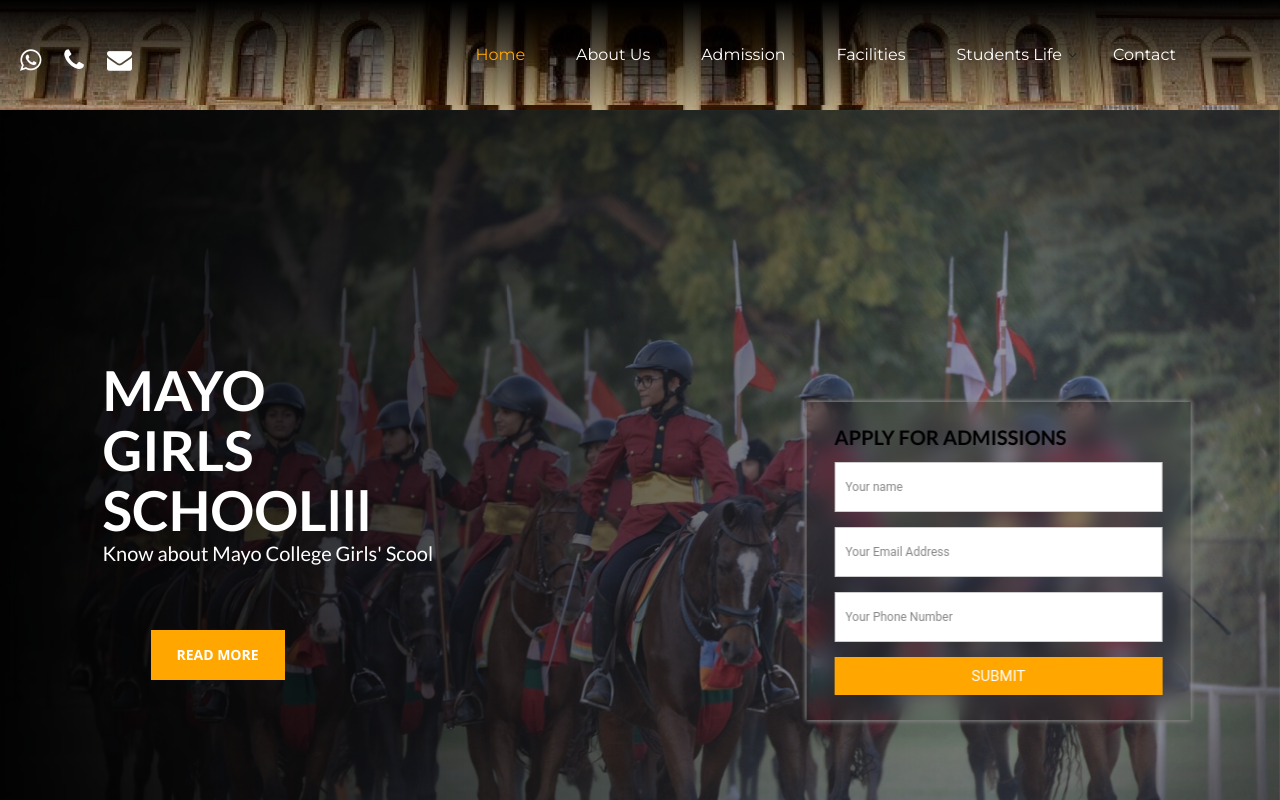
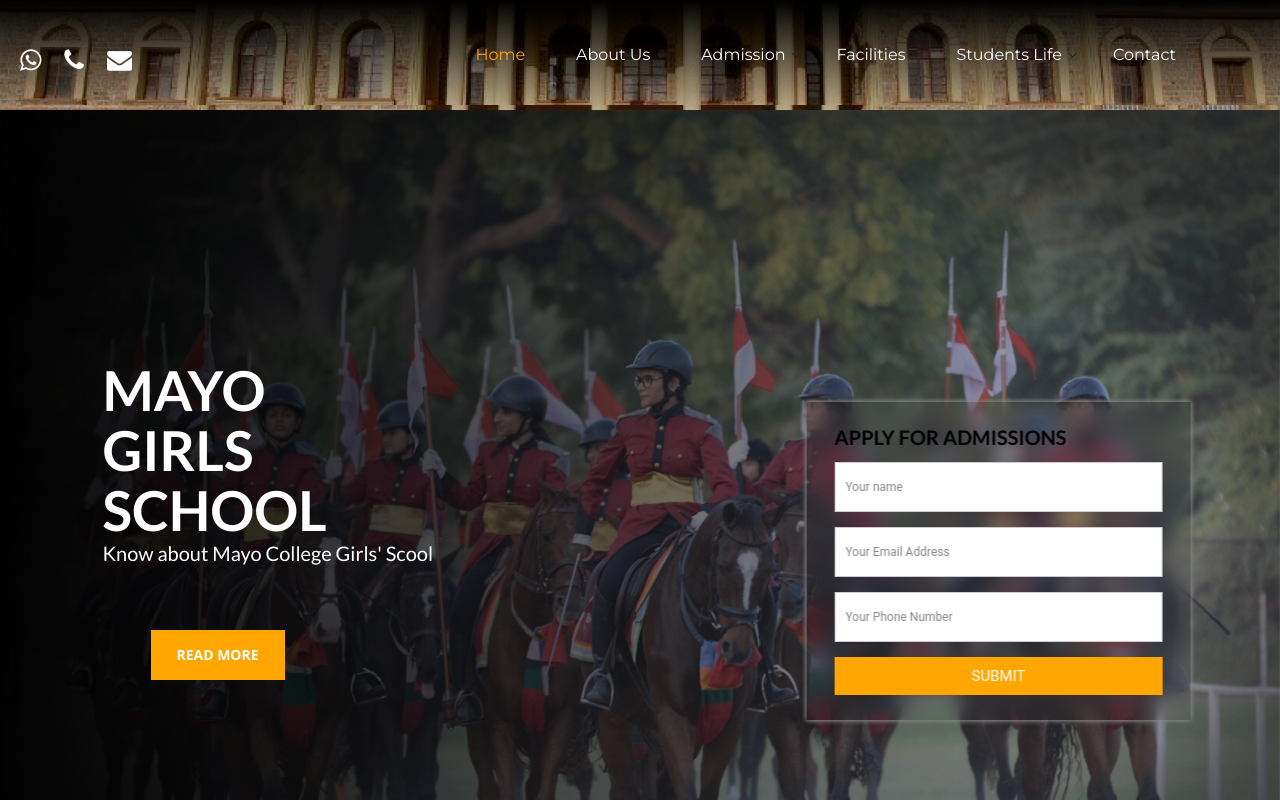
Before and after one commit to MohdSakir/Mayo-School, a plain HTML site: page index.html in a window 1280 px wide. Shown: the top 800 px of the page. Drawn offline with nearby package versions, Linux system fonts and the light colour scheme; some packages are replaced by stand-ins of ours; files that its build step writes are made by us from their sources; a script that the page names is missing; files whose address does not match are found by name; a web font is replaced by a local one.

Commit message:
Update index.html

```diff
--- a/index.html
+++ b/index.html
@@ -287,7 +287,7 @@
 
     </div>
 <div class="mayo">
-    <h1 class="mayo-girls">MAYO GIRLS SCHOOLlll</h1>
+    <h1 class="mayo-girls">MAYO GIRLS SCHOOL</h1>
     <p class="mayo-girls-para">Know about Mayo College Girls' Scool</p>
     <!-- <button class="mayo-btn"><a href="/about-welham.html"></a>Know More</button> -->
     <div class="button-alumni mayo-btn "><a href="#" class="btn-two mayo-btn2">Read more</a></div>
```
